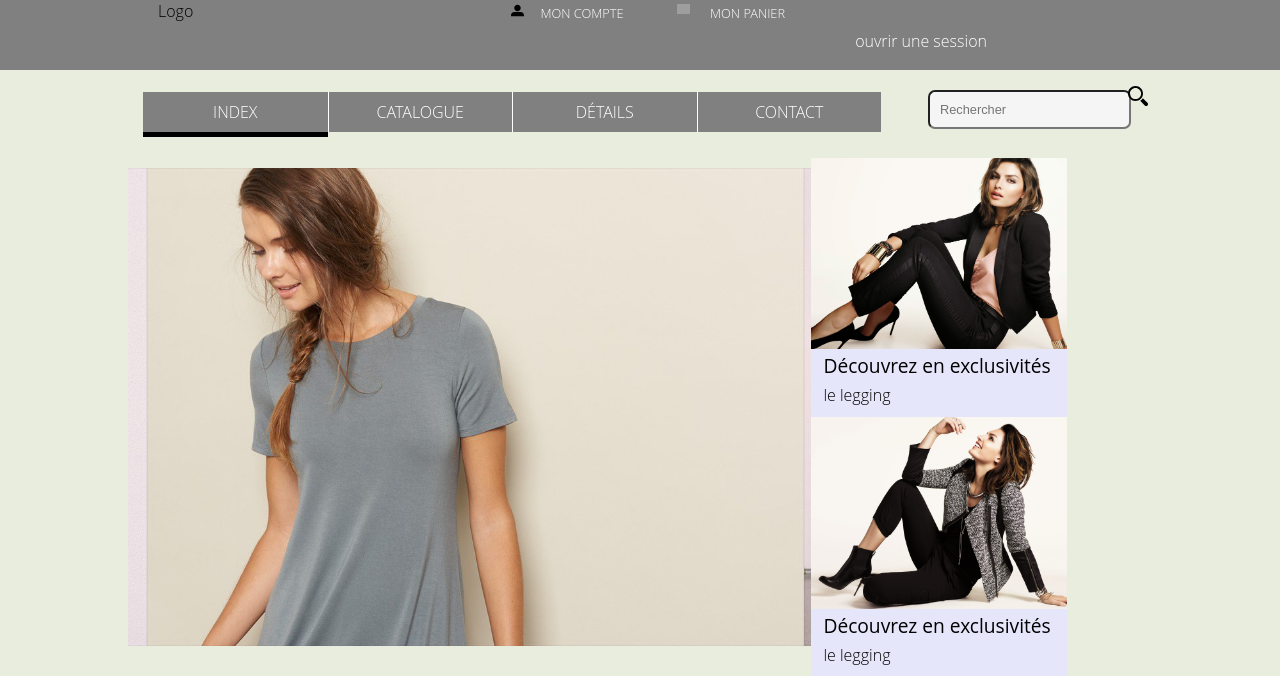
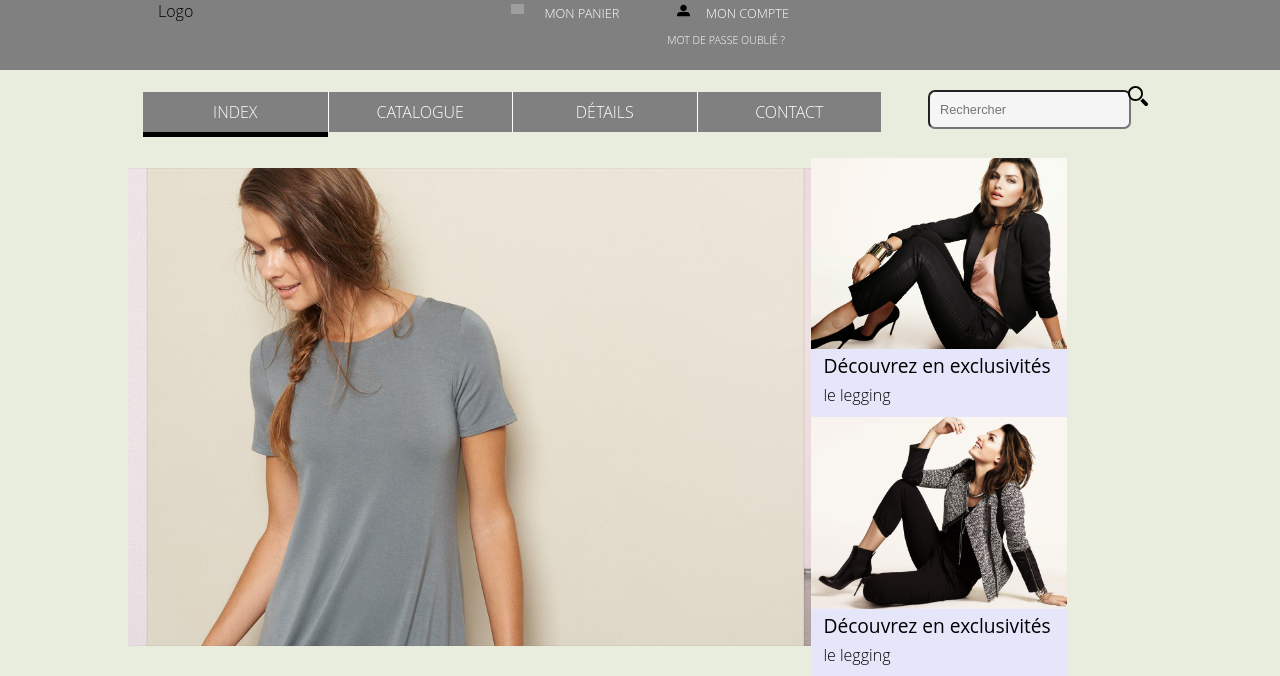
Before and after one commit to myetf/ismahen_yassine, a PHP site: page /index.php in a window 1280 px wide. Shown: the top 676 px of the page. Run offline with PHP 8.4, Linux system fonts and the light colour scheme; data that the repository does not hold is empty; some libraries are stand-ins or nearby versions; grey boxes are pictures that could not be loaded.

Commit message:
sesseion

```diff
--- a/views/sub_menu.php
+++ b/views/sub_menu.php
@@ -15,13 +15,14 @@
     <div class="container">
         <div class="row col-12"><!--row petit icons-->
             <div class="logo col-4 col-m-1">Logo</div>
-            <div class="user col-2 col-m-3">
-                <a href="compte.php"><img class="col-4" src="images/compte.svg" alt="compte"> Mon compte</a>
-            </div>
             <div class="panier col-2 col-m-3">
                 <a href="#"><img class="col-4" src="images/panier.svg" alt="panier">Mon panier</a>
             </div>
-            <a href="session.php">ouvrir une session</a>
+            <div class="user col-2 col-m-3">
+                <a href="session.php"><img class="col-4" src="images/compte.svg" alt="compte"> Mon compte</a>
+                <a href="session.php"><sub>Mot de passe oublié ?</sub></a>
+            </div>
+
 
         </div><!--fin row petit icons-->
     </div><!--fin conta  er-->
```
